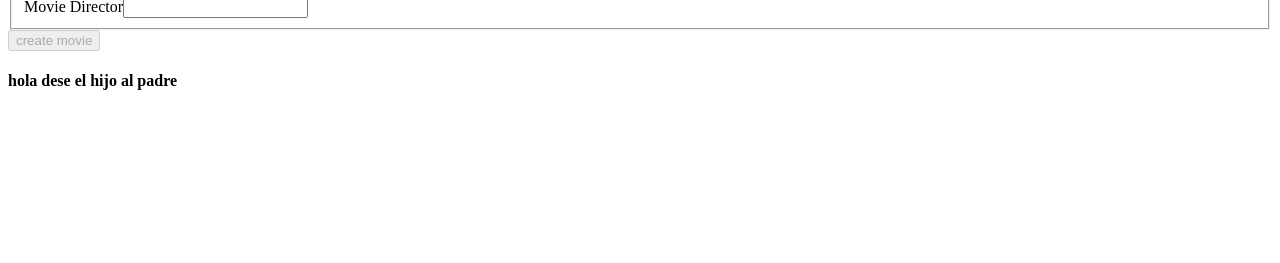
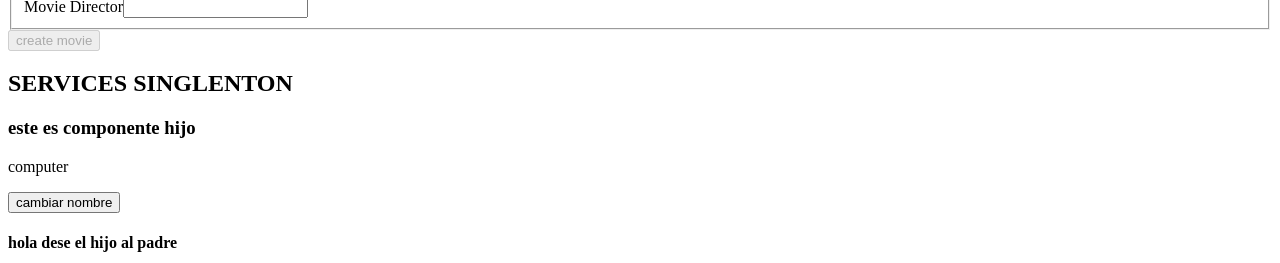
Before and after one commit to GaRIEN/CURSOS, an Angular app in the folder angular/CursoAngular/: page / in a window 1280 px wide. Shown: the part 2994-3257 px from the top of the page. Before the commit the page ends 3105 px from the top, so only its background shows below. Built offline with nearby package versions, Linux system fonts and the light colour scheme.

Commit message:
clase de servises

```diff
--- a/angular/CursoAngular/src/app/components/header/header.component.html
+++ b/angular/CursoAngular/src/app/components/header/header.component.html
@@ -70,3 +70,9 @@
 
   <button [disabled]="movieForm.invalid">create movie</button>
 </form>
+
+<h2>SERVICES SINGLENTON</h2>
+<h3>este es componente hijo</h3>
+<p>{{productService.product.name}}</p>
+
+<button (click)="productService.setProductName('refrigeradora')">cambiar nombre</button>
--- a/angular/CursoAngular/src/app/components/header/header.component.ts
+++ b/angular/CursoAngular/src/app/components/header/header.component.ts
@@ -9,6 +9,7 @@ import {
 } from '@angular/forms';
 import product from '../../models/Productus';
 import { NgClass } from '@angular/common';
+import { ProductService } from '../../services/product.service';
 
 @Component({
   selector: 'app-header',
@@ -138,7 +139,7 @@ export class HeaderComponent {
   duration: FormControl;
   director: FormControl;
 
-  constructor() {
+  constructor(public productService:ProductService) {
     this.gato = 'llama';
     this.product = {
       name: 'computer',
--- a/angular/CursoAngular/src/app/models/Productus.ts
+++ b/angular/CursoAngular/src/app/models/Productus.ts
@@ -1,4 +1,4 @@
-export default interface product{
+export default interface Product{
   name:string,
   price:number,
   isForsale:boolean
--- /dev/null
+++ b/angular/CursoAngular/src/app/services/product.service.ts
@@ -0,0 +1,22 @@
+import { Injectable } from '@angular/core';
+import Product from '../models/Productus';
+
+@Injectable({
+  providedIn: 'root'
+})
+export class ProductService {
+
+  product:Product
+
+  constructor() {
+    this.product={
+      name:'computer',
+      price:1500,
+      isForsale:true
+    }
+  }
+
+  setProductName(name:string):void{
+    this.product.name=name
+  }
+}
```
Also changed, not shown: 1 other file (tests, documents, lock files or other folders).
